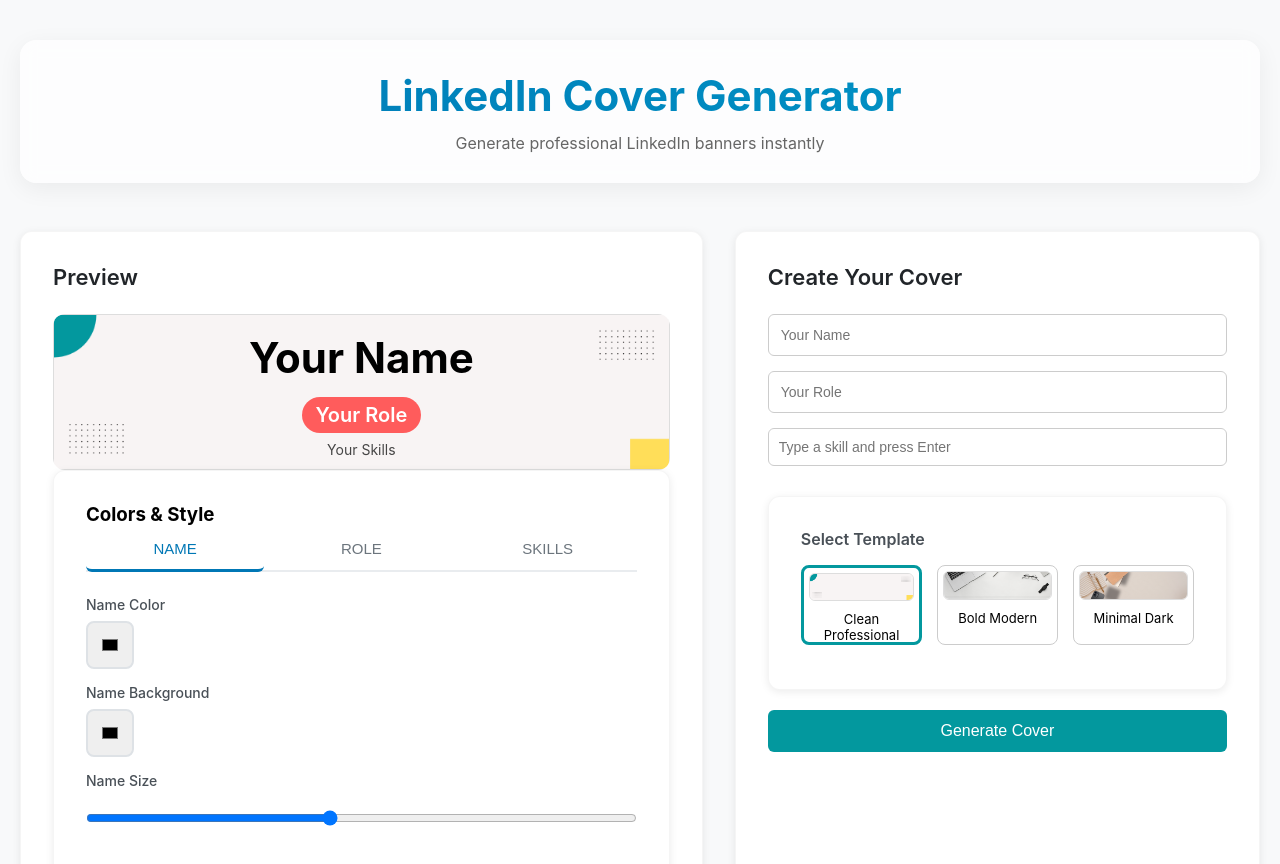
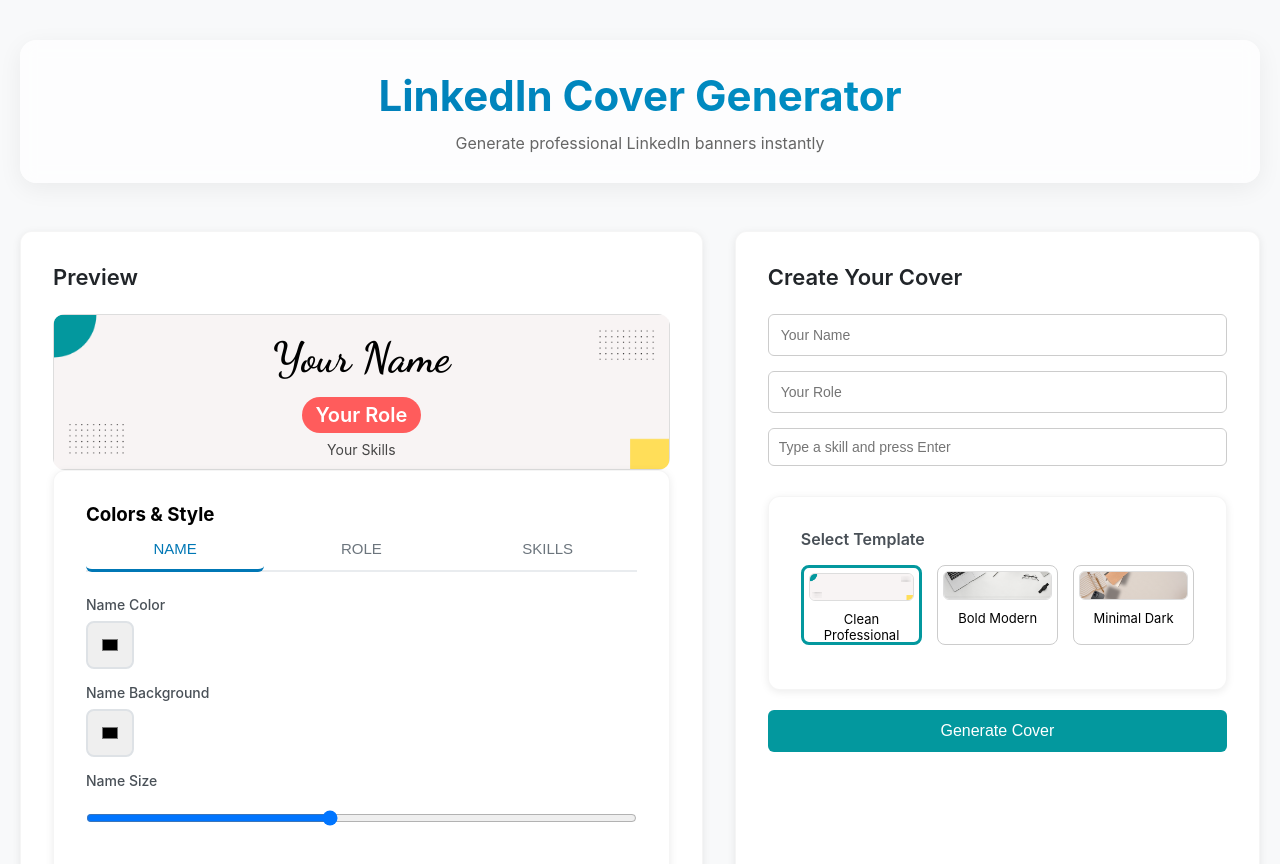
Before and after one commit to kumaranand7/LCG, a React (Create React App) app in the folder frontend/: page / in a window 1280 px wide. Shown: the top 864 px of the page. Built offline with nearby package versions, Linux system fonts and the light colour scheme.

Commit message:
dancing style font

```diff
--- a/frontend/public/index.html
+++ b/frontend/public/index.html
@@ -1,6 +1,7 @@
 <!DOCTYPE html>
 <html lang="en">
   <head>
+    <link href="https://fonts.googleapis.com/css2?family=Dancing+Script:wght@700&display=swap" rel="stylesheet" />
     <meta charset="utf-8" />
     <link rel="icon" href="%PUBLIC_URL%/favicon.ico" />
     <meta name="viewport" content="width=device-width, initial-scale=1" />
--- a/frontend/src/App.js
+++ b/frontend/src/App.js
@@ -26,6 +26,7 @@
       color: "#000000",
       fontSize: 42,
       backgroundColor: "transparent",
+      fontFamily: "'Dancing Script', cursive",
     },
 
     role: {
--- a/frontend/src/components/CoverPreview.jsx
+++ b/frontend/src/components/CoverPreview.jsx
@@ -95,6 +95,10 @@
               padding: "6px 12px",
               borderRadius: "6px",
               display: "inline-block",
+              fontFamily: styleConfig.name.fontFamily,
+              padding: "6px 12px",
+              borderRadius: "6px",
+              display: "inline-block",
             }}
           >
             {formData.name || "Your Name"}
```
Also changed, not shown: 2 other files (tests, documents, lock files or other folders).
